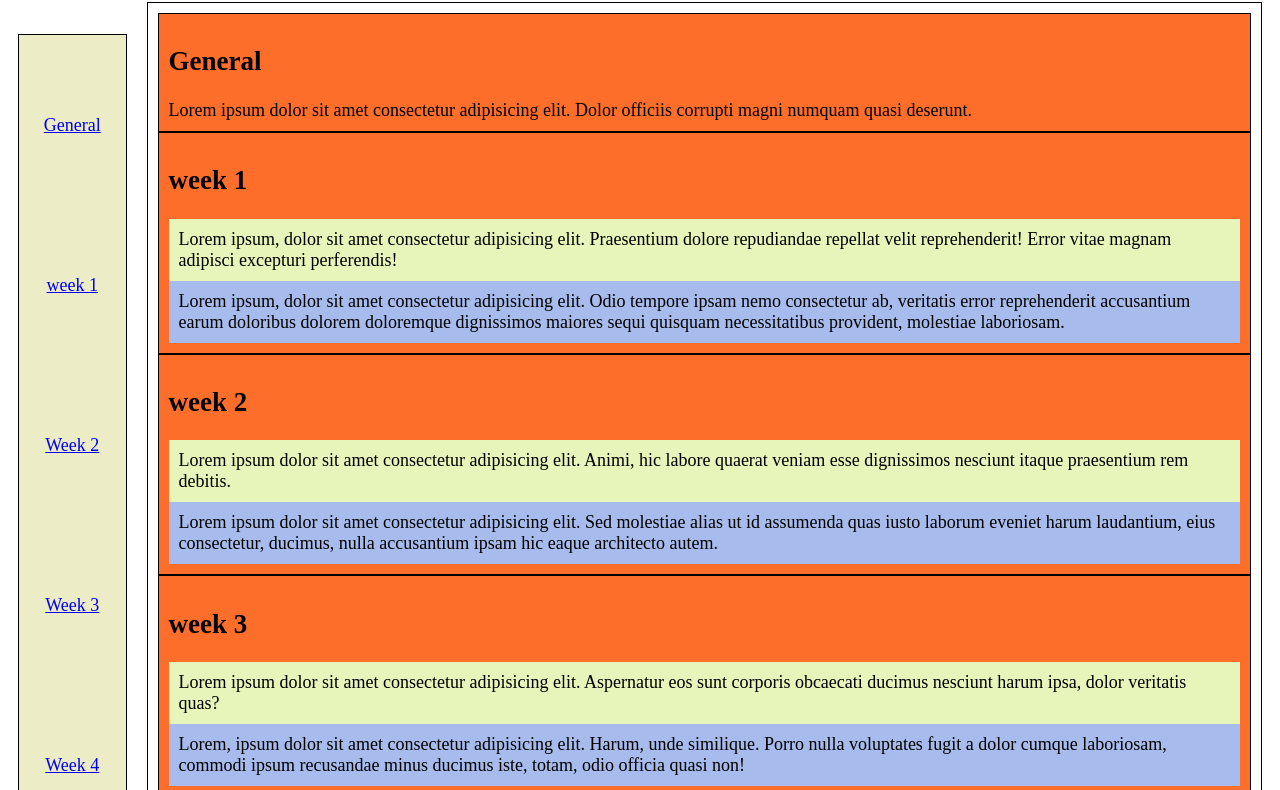
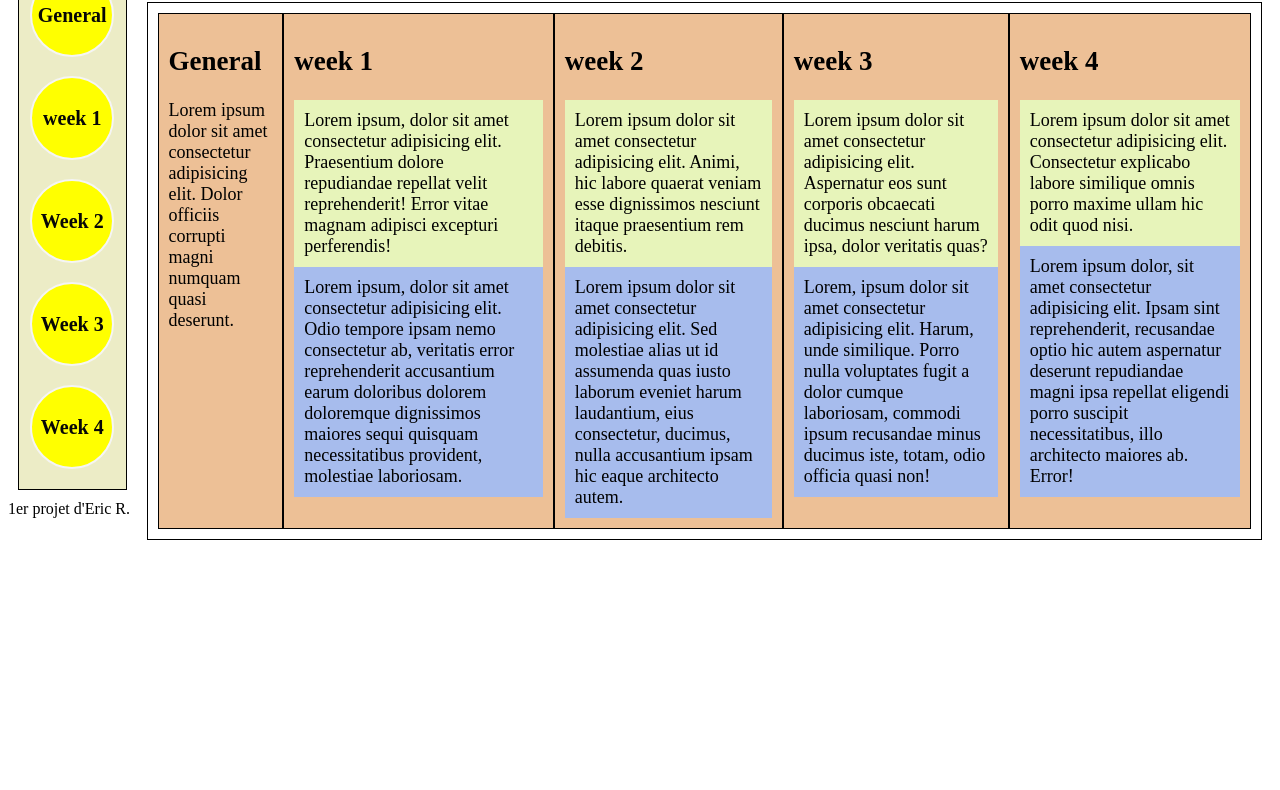
Before and after one commit to Reydet-Eric/first-project, a plain HTML site: page index.html in a window 1280 px wide. Shown: the part 66-856 px from the top of the page. After the commit the page ends 800 px from the top, so only its background shows below. Drawn offline with Linux system fonts and the light colour scheme.

Commit message:
add round and color button

```diff
--- a/index.html
+++ b/index.html
@@ -15,11 +15,11 @@
     </header>
     <main>
         <aside>
-            <a href="#general">General</a>
-            <a href="#week1">week 1</a>
-            <a href="#week2">Week 2</a>
-            <a href="#week3">Week 3</a>
-            <a href="#week4">Week 4</a>
+            <a href="#general" class="button-circle">General</a>
+            <a href="#week1" class="button-circle">week 1</a>
+            <a href="#week2" class="button-circle">Week 2</a>
+            <a href="#week3" class="button-circle">Week 3</a>
+            <a href="#week4" class="button-circle">Week 4</a>
         </aside>
         <section class="right">
         <section class="content">
--- a/style.css
+++ b/style.css
@@ -3,7 +3,10 @@
     --menu-one: #ececc6;
     --color-notion:#e7f4ba;
     --color-ressenti:#a7bced;
-    --color-week:#fe6e2b;
+    --color-week:#edc096;
+    --bt-noselect: yellow;
+    --bt-select:red;
+    --bt-mouse:green;
 }
 
 header {
@@ -68,3 +71,26 @@ aside{
     padding: 10px;
     background-color: var(--color-ressenti);
 }
+.button-circle{
+    display:block;
+    width:80px;
+    height: 80px;
+    line-height: 80px;
+    border: 2px solid #f5f5f5;
+    border-radius: 50%;
+    color:#070707;
+    text-align:center;
+    text-decoration:none;
+    background: var(--bt-noselect);
+    font-size:20px;
+    font-weight:bold;
+}
+.button-circle:hover{
+background-color: var(--bt-mouse);
+}
+
+@media screen and (min-width:768px){
+    .right{
+        flex-direction: row;
+    }
+}
```
Also changed, not shown: 1 other file.
